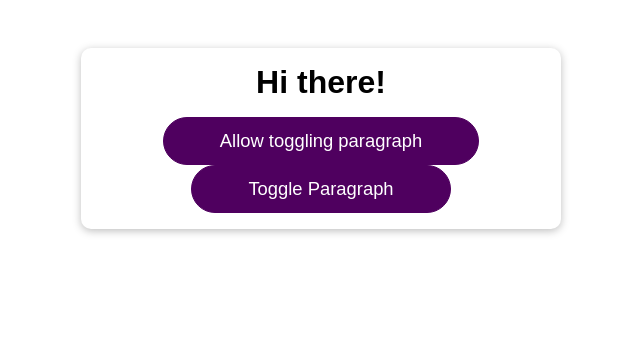
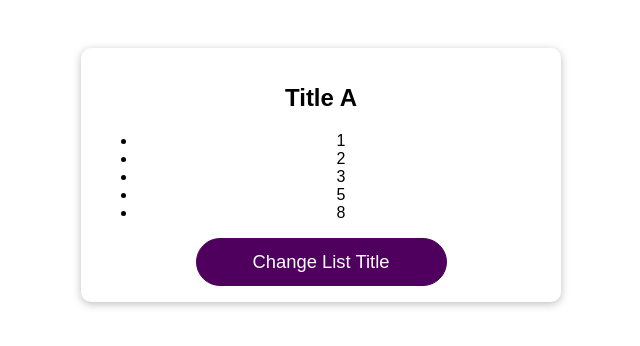
Before and after one commit to Sejmou/learning-react, a React (Create React App) app: page / in a window 1280 px wide. Shown: the top 346 px of the page, without its empty margins (319-959 px from the left). Built offline with nearby package versions, Linux system fonts and the light colour scheme.

Commit message:
example use-case for useMemo()

```diff
--- a/src/App.js
+++ b/src/App.js
@@ -1,36 +1,27 @@
-import React, { useCallback, useState } from 'react';
+import React, { useCallback, useMemo, useState } from 'react';
 import Button from './components/UI/Button/Button';
-import DemoOutput from './components/Demo/DemoOutput';
+import DemoList from './components/Demo/DemoList';
 
 import './App.css';
 
 function App() {
-  // Q: why is state not "recreated" on every call to useState()?
-  // A: Upon first execution of component function, React stores some kind of mapping of component instance -> state
-  // Therefore, the default value of useState is only really taken into account when the component function is executed the first time
-  // Basically, the default value assignment is then always "skipped", except if a component was completely removed from the DOM in the meantime?
-  const [allowToggle, setAllowToggle] = useState(false);
-  const [showParagraph, setShowParagraph] = useState(false);
-  console.log('App reevaluated!');
+  console.log('App evaluated!');
+  const [listTitle, setListTitle] = useState('Title A');
 
-  const allowToggleHandler = useCallback(() => setAllowToggle(true), []);
+  const listTitleChangeHandler = useCallback(
+    () =>
+      setListTitle(oldTitle =>
+        oldTitle === 'Title A' ? 'Title B' : 'Title A'
+      ),
+    []
+  );
 
-  // note: when state-updating fns are called, React does not do update immediately! it is merely scheduled
-  // Execution order of state changes is guaranteed by React, as long as dependencies are mentioned explicitly in deps array!
-  // Otherwise it is possible that e.g. the callback below might still have an outdated value for allowToggle and could produce a wrong result
-  // remember that passing deps is also important for other hooks such as useEffect!
-  // Furthermore, always pass "callback function" with previous state as input to state-updating functions, otherwise same issue as with missing deps possible!
-  // Another note: React "batches" synchronous state updates occurring in the same state-updating function together into a single state update
-  const toggleParagraphHandler = useCallback(() => {
-    if (allowToggle) setShowParagraph(prevShowParagraph => !prevShowParagraph);
-  }, [allowToggle]);
+  const listItems = useMemo(() => [5, 3, 8, 2, 1], []);
 
   return (
     <div className="app">
-      <h1>Hi there!</h1>
-      <DemoOutput showText={showParagraph} />
-      <Button onClick={allowToggleHandler}>Allow toggling paragraph</Button>
-      <Button onClick={toggleParagraphHandler}>Toggle Paragraph</Button>
+      <DemoList title={listTitle} items={listItems} />
+      <Button onClick={listTitleChangeHandler}>Change List Title</Button>
     </div>
   );
 }
--- /dev/null
+++ b/src/components/Demo/DemoList.js
@@ -0,0 +1,27 @@
+import React, { useMemo } from 'react';
+
+const DemoList = props => {
+  console.log('DemoList evaluated!');
+  const { items } = props;
+
+  // why useMemo()? We don't want to sort the items every time another prop that has nothing to do with the items (like the title in this case) changes!
+  // useMemo() is generally useful whenever a component accepts several props and there's a prop where a change results in an expensive operation (such as sorting a lot of items)
+  // we don't want to trigger the expensive operation if that prop actually did not change at all!
+  const sortedList = useMemo(() => {
+    console.log('sorting items passed to DemoList');
+    return items.sort((a, b) => a - b);
+  }, [items]);
+
+  return (
+    <div>
+      <h2>{props.title}</h2>
+      <ul>
+        {sortedList.map(item => (
+          <li key={item}>{item}</li>
+        ))}
+      </ul>
+    </div>
+  );
+};
+
+export default DemoList;
--- a/src/components/Demo/DemoOutput.js
+++ /dev/null
@@ -1,12 +0,0 @@
-import React from 'react';
-
-const DemoOutput = props => {
-  console.log('DemoOutput reevaluated!');
-
-  return <p>{props.showText ? 'Special demo text' : ''}</p>;
-};
-
-// using React.memo allows us to tell React that it should not always reevaluate this component
-// when any parent component that uses it is reevaluated.
-// Instead, React reuses the last rendered result this component function returned, as long as the props didn't change.
-export default React.memo(DemoOutput);
--- a/src/components/UI/Button/Button.js
+++ b/src/components/UI/Button/Button.js
@@ -3,7 +3,7 @@ import React from 'react';
 import classes from './Button.module.css';
 
 const Button = props => {
-  console.log('Button reevaluated!');
+  console.log('Button evaluated!');
 
   return (
     <button
```
